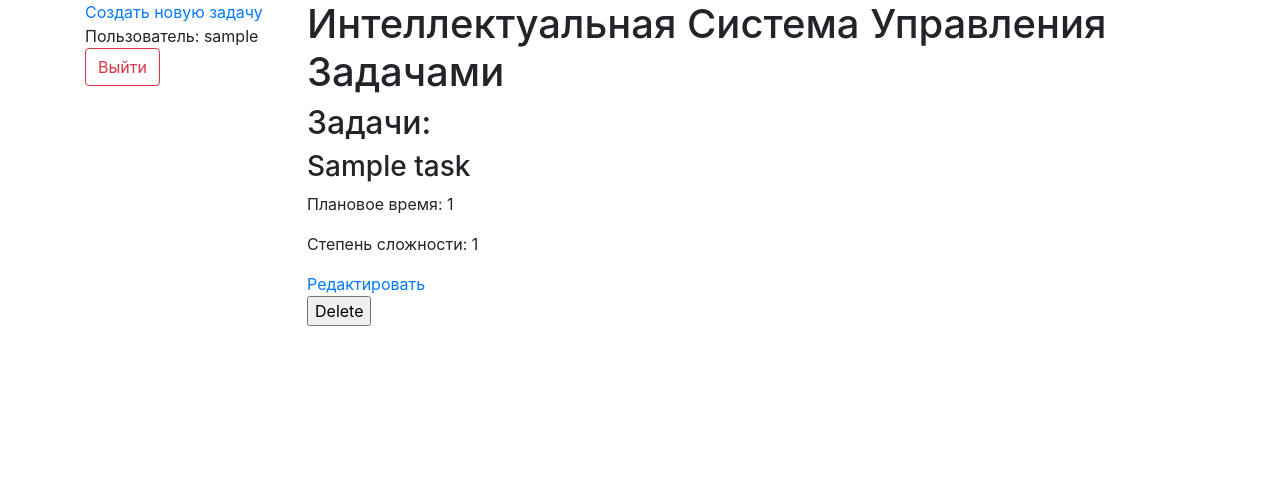
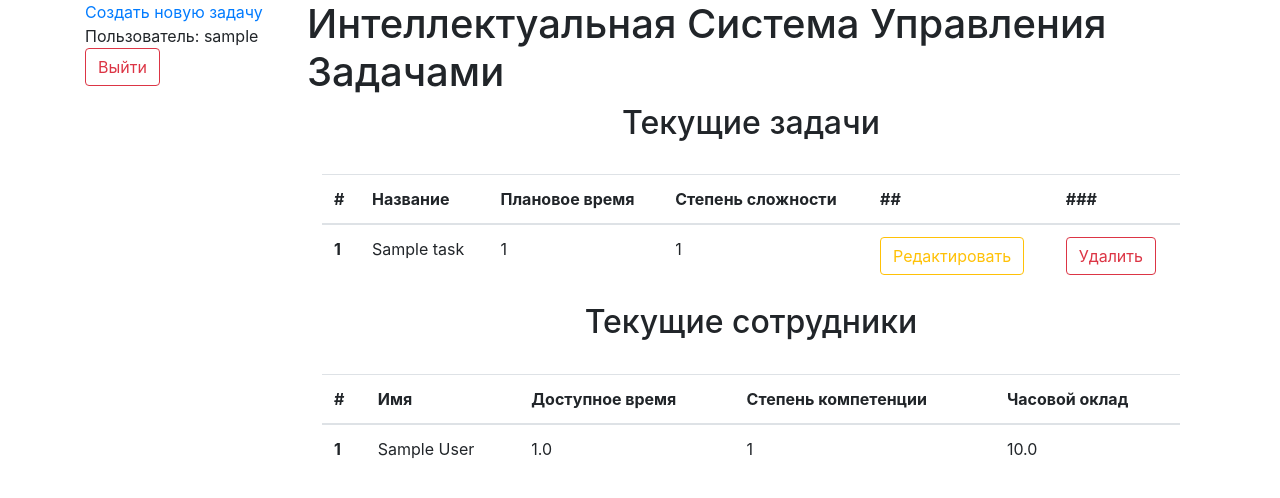
Before and after one commit to iBearchic/rascomTM, a Flask app: page / in a window 1280 px wide. Shown: the top 498 px of the page. Run offline with Flask 3, Linux system fonts and the light colour scheme; a user stored in the database is signed in; tables that the repository leaves empty hold one stand-in row (values such as "Sample post"); some libraries are stand-ins or nearby versions.

Commit message:
added test employee and tables on home page created

```diff
--- a/app/static/css/main.css
+++ b/app/static/css/main.css
@@ -18,3 +18,7 @@
     flex-direction: column;
     align-items: center;
 }
+
+h2{
+    text-align: center;
+}
--- a/app/templates/home.html
+++ b/app/templates/home.html
@@ -12,26 +12,82 @@
 {% endwith %}
 
 {% if current_user.is_authenticated %}
-  <h2>Задачи:</h2>
-
+  <h2>Текущие задачи</h2>
+  <br>
   {% if tasks %}
+    <div class="container">
+      <table class="table table-hover">
+        <thead>
+          <tr>
+            <th scope="col">#</th>
+            <th scope="col">Название</th>
+            <th scope="col">Плановое время</th>
+            <th scope="col">Степень сложности</th>
+            <th scope="col">##</th>
+            <th scope="col">###</th>
+          </tr>
+        </thead>
+        <tbody>
           {% for task in tasks %}
-      <div class="task">
-        <h3>{{ task.taskname }}</h3>
-        <p>Плановое время: {{ task.expected_time }}</p>
-        <p>Степень сложности: {{ task.task_hardness }}</p>
-        <a href="{{ url_for('main.edit_task', task_id=task.id) }}">Редактировать</a>
+            <tr>
+              <th scope="row">{{ task.id }}</th>
+              <td>{{ task.taskname }}</td>
+              <td>{{ task.expected_time }}</td>
+              <td>{{ task.task_hardness }}</td>
+              <td>
+                <form action="{{ url_for('main.edit_task', task_id=task.id) }}" method="post">
+                  <input type="submit" class="btn btn-outline-warning" value="Редактировать">
+                </form>
+              </td>
+              <td>
                 <form action="{{ url_for('main.delete_task', task_id=task.id) }}" method="post">
-          <input type="submit" value="Delete">
+                  <input type="submit" class="btn btn-outline-danger" value="Удалить">
                 </form>
+              </td>
+            </tr>
+          {% endfor %}
+        </tbody>
+      </table>
     </div>
-    {% endfor %}
   {% else %}
     <div class="container">
       <h2> На данный момент нет активных задач</h2>
     </div>
   {% endif %}
 
+  <h2>Текущие сотрудники</h2>
+  <br>
+  {% if employees %}
+  <div class="container">
+    <table class="table table-hover">
+      <thead>
+        <tr>
+          <th scope="col">#</th>
+          <th scope="col">Имя</th>
+          <th scope="col">Доступное время</th>
+          <th scope="col">Степень компетенции</th>
+          <th scope="col">Часовой оклад</th>
+        </tr>
+      </thead>
+      <tbody>
+        {% for employee in employees %}
+          <tr>
+            <th scope="row">{{ employee.id }}</th>
+            <td>{{ employee.name }}</td>
+            <td>{{ employee.time_available }}</td>
+            <td>{{ employee.level }}</td>
+            <td>{{ employee.salary }}</td>
+          </tr>
+        {% endfor %}
+      </tbody>
+    </table>
+  </div>
+  {% else %}
+      <div class="container">
+        <h2> На данный момент нет активных сотрудников</h2>
+      </div>
+  {% endif %}
+
 {% endif %}
 
 {% endblock %}
--- a/app/views.py
+++ b/app/views.py
@@ -9,7 +9,8 @@ main_blueprint = Blueprint('main', __name__)
 @login_required
 def home():
     tasks = Task.query.all()
-    return render_template('home.html', tasks=tasks)
+    employees = Employee.query.all()
+    return render_template('home.html', tasks=tasks, employees=employees)
 
 @main_blueprint.route('/create_task', methods=['GET', 'POST'])
 @login_required
```
Also changed, not shown: app/instance/database.db. Lines whose indentation alone changed are shown as unchanged.
